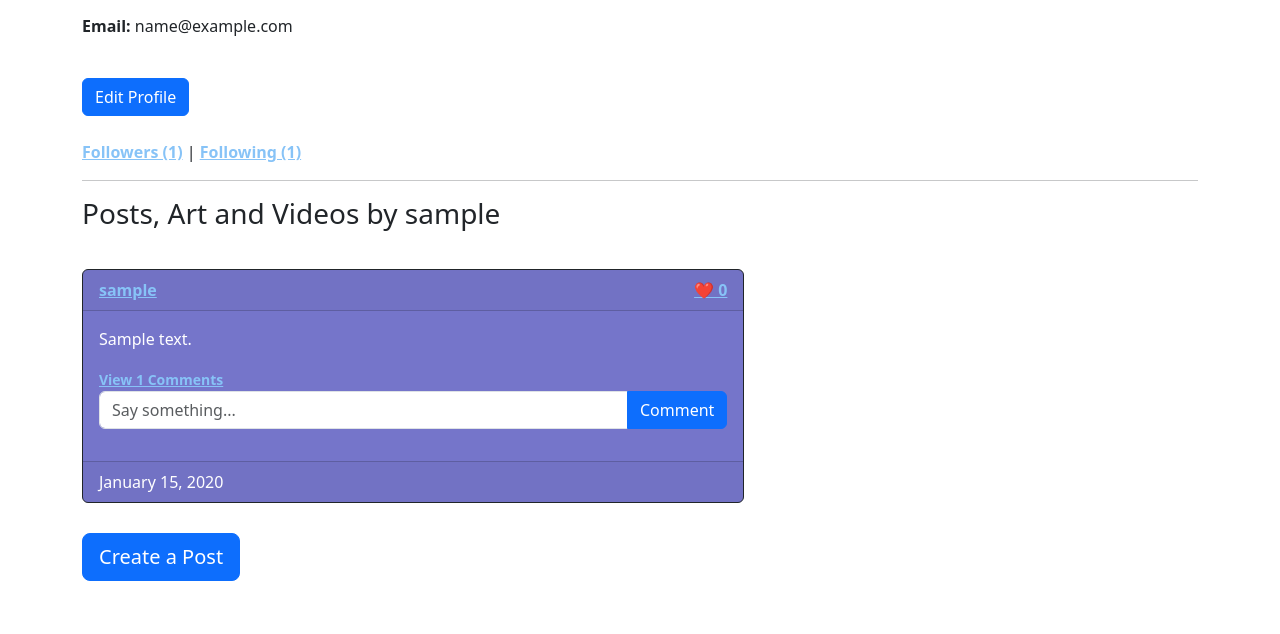
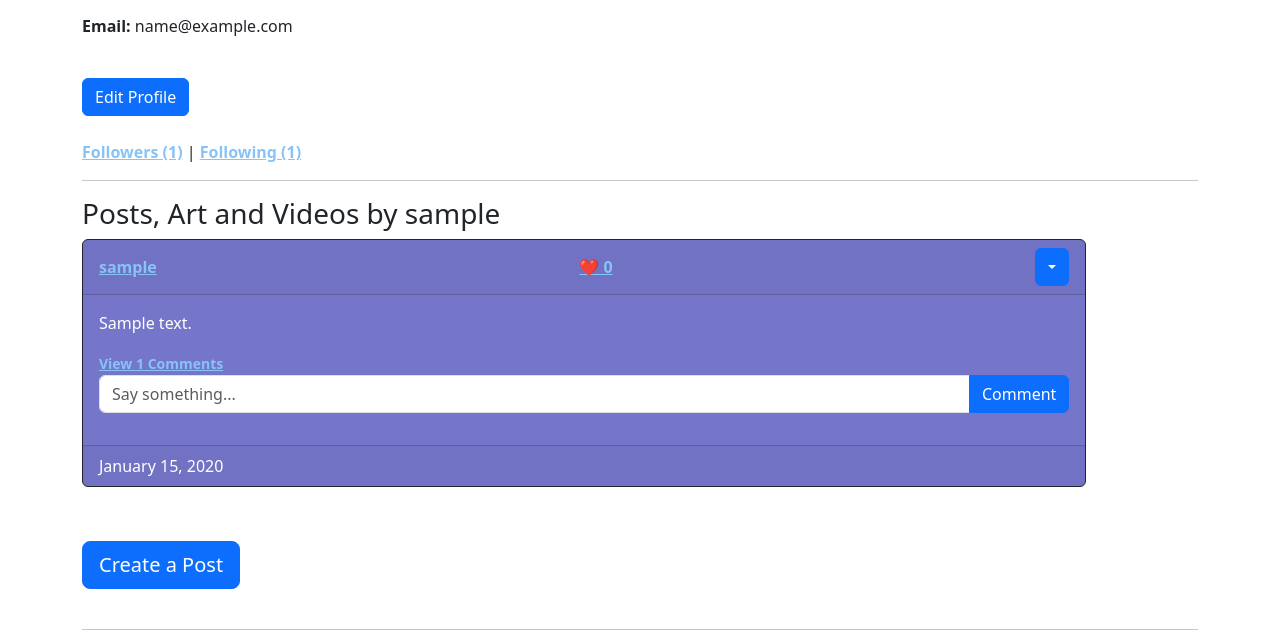
Before and after one commit to ori-kekere/NewLand, a Flask app: page /profile/1 in a window 1280 px wide; the page is wider, and only the part inside the window is pictured. Shown: the part 422-1056 px from the top of that part. Run offline with Flask 3, Linux system fonts and the light colour scheme; a user stored in the database is signed in; tables that the repository leaves empty hold one stand-in row (values such as "Sample post"); grey boxes marked "Sample" are stand-in pictures; some libraries are stand-ins or nearby versions; grey boxes are pictures that could not be loaded.

Commit message:
Arranged post

```diff
--- a/website/templates/profile.html
+++ b/website/templates/profile.html
@@ -45,17 +45,30 @@
 
   {% if posts %}
     {% for post in posts %}
-    <div class="row mb-4 space">
+    <div>
       <!-- Post Column -->
-      <div class="col-md-8">
+      <div>
         <div class="card border-dark banner-2">
           <div class="card-header d-flex justify-content-between align-items-center">
             <a href="/profile/{{ post.user.id }}">{{ post.user.username }}</a>
-            <div>
-              <a href="{{ url_for('views.like_post', post_type='post', post_id=post.id) }}">
-               ❤️ {{ post.like_count }}
-             </a>
-            </div>
+
+              <center>
+                <a href="{{ url_for('views.like_post', post_type='post', post_id=post.id) }}">
+                  ❤️ {{ post.like_count }}
+                </a>
+              </center>
+
+             {% if user.id == post.user_id %}
+              <div class="btn-group">
+                <button class="btn btn-primary dropdown-toggle" data-bs-toggle="dropdown"></button>
+                <ul class="dropdown-menu">
+                  <li>
+                    <a href="/delete-post/{{ post.id }}" class="dropdown-item">Delete</a>
+                  </li>
+                </ul>
+              </div>
+             {% endif %}
+
           </div>
 
           <div class="card-body">
@@ -113,7 +126,7 @@
           <div class="card-footer text-muted">{{ post.date_created.strftime('%B %d, %Y') }}</div>
         </div>
       </div>
-
+      <br>
     {% endfor %}
   {% else %}
     <p>No posts yet.</p>
```
